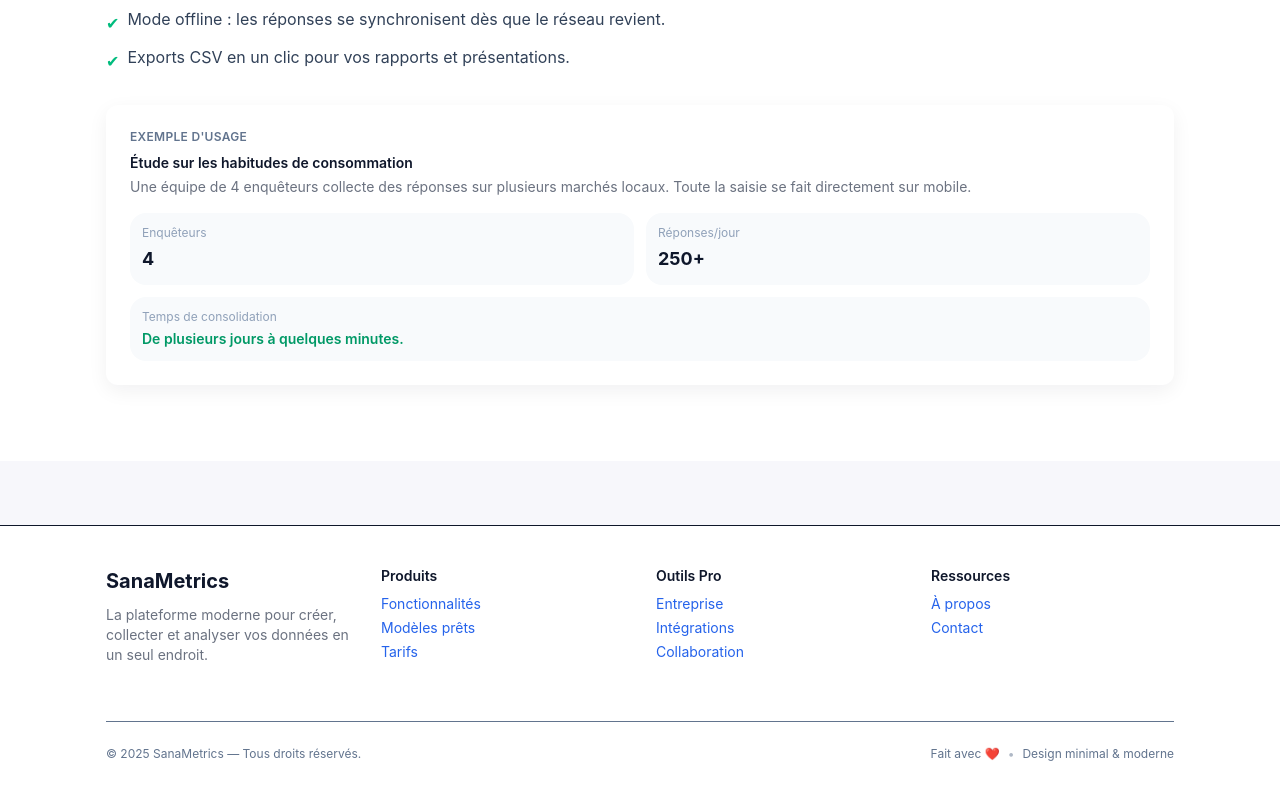
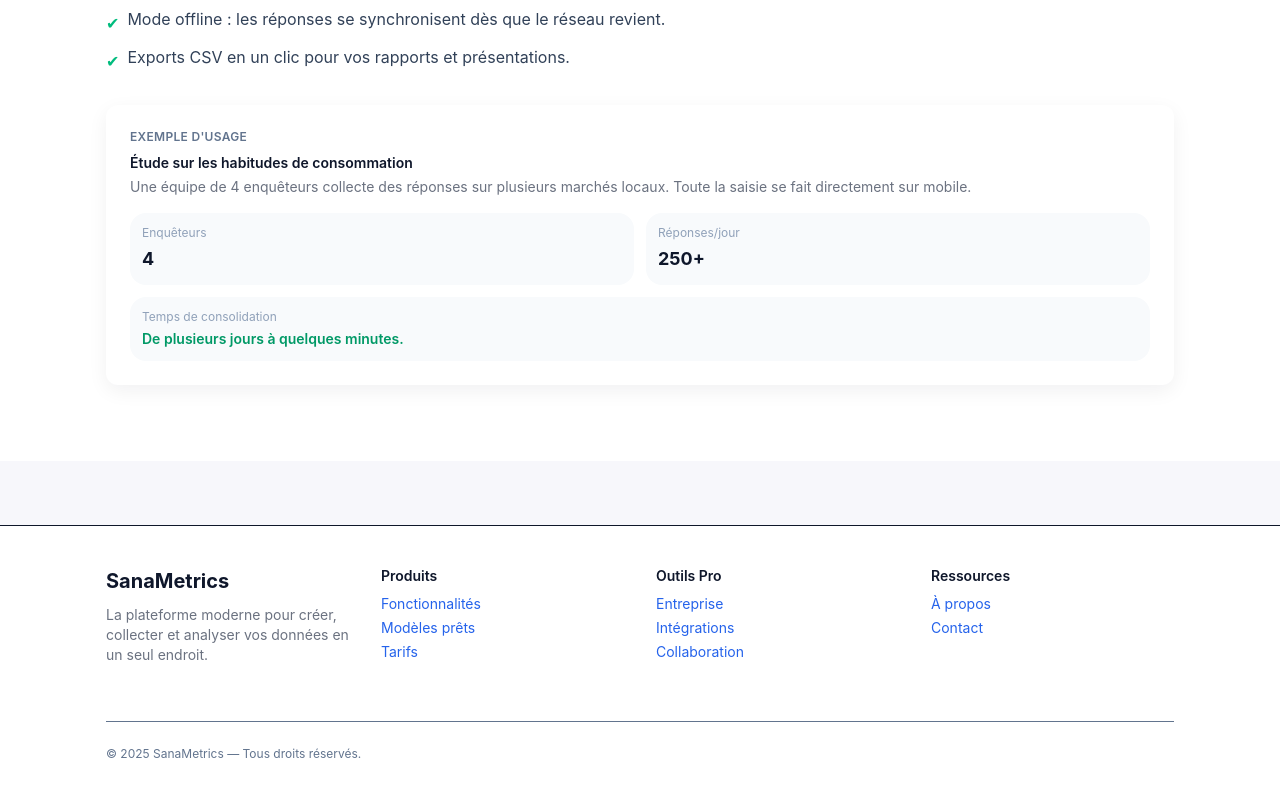
Before and after one commit to juniordebi12-commits/etude-de-marche, a React (Vite) app in the folder market_survey/sanametrics-vite/: page / in a window 1280 px wide. Shown: the part 1541-2341 px from the top of the page. Built offline with nearby package versions, Linux system fonts and the light colour scheme; no server answers.

Commit message:
update frontend / backend

```diff
--- a/market_survey/sanametrics-vite/src/components/Footer.jsx
+++ b/market_survey/sanametrics-vite/src/components/Footer.jsx
@@ -61,12 +61,6 @@
         {/* Bottom bar */}
         <div className="border-t mt-10 pt-6 flex flex-col md:flex-row items-center justify-between text-xs text-slate-500 dark:text-slate-400">
           <div>© 2025 SanaMetrics — Tous droits réservés.</div>
-
-          <div className="mt-3 md:mt-0 flex items-center gap-2">
-            <span>Fait avec ❤️</span>
-            <span className="opacity-50">•</span>
-            <span>Design minimal & moderne</span>
-          </div>
         </div>
       </div>
     </footer>
```
